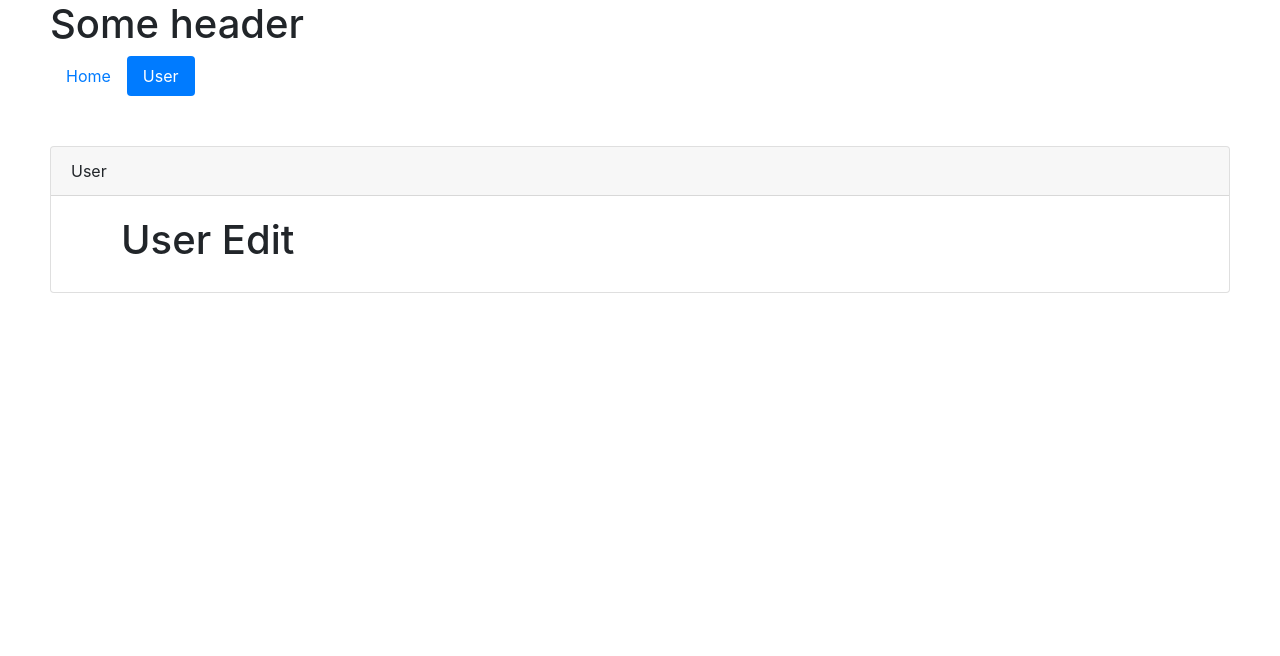
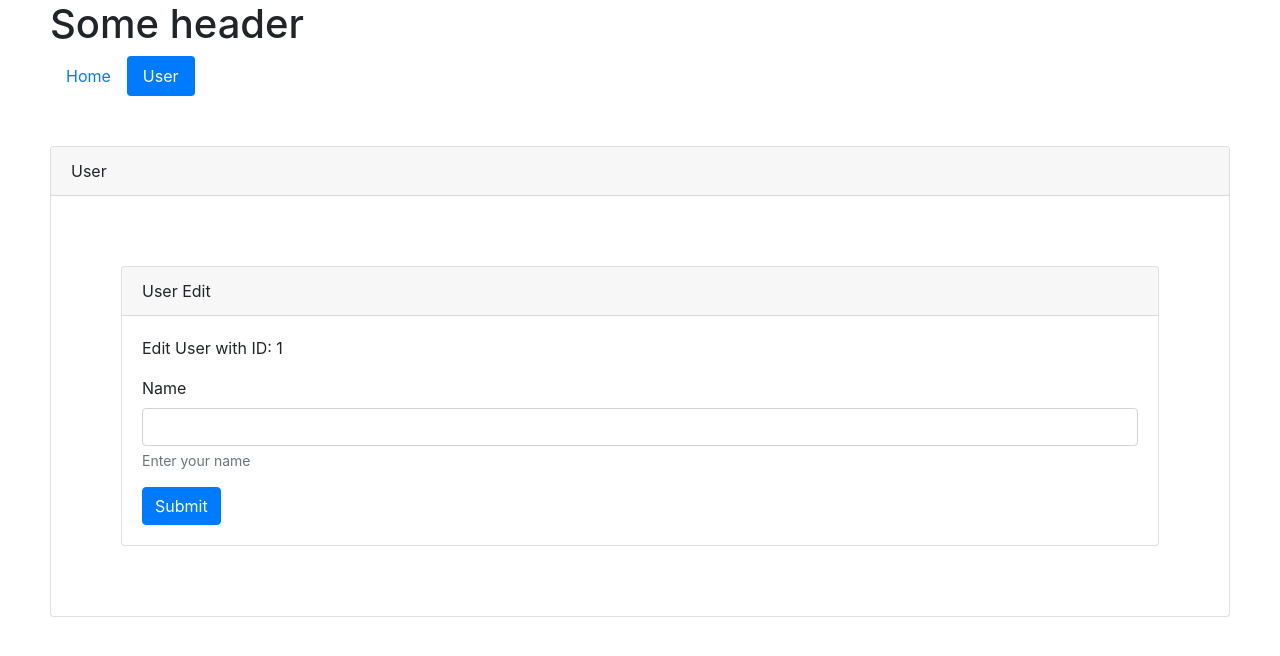
Before and after one commit to dzarezenko/beetroot2-vue-routing, a Vue app: page /user/1/edit in a window 1280 px wide. Shown: the top 656 px of the page. Built offline with nearby package versions, Linux system fonts and the light colour scheme.

Commit message:
Router query arguments

```diff
--- a/src/components/user/UserDetails.vue
+++ b/src/components/user/UserDetails.vue
@@ -1,11 +1,12 @@
 <template>
   <div class="card">
     <div class="card-header">
-      User
+      User Details
     </div>
     <div class="card-body">
       <p>
-        User ID: {{ userId }}
+        User ID: {{ userId }}<br />
+        Name: {{ $route.query.name }}
       </p>
       <button type="button" class="btn btn-warning" @click="editUser">Edit</button>
     </div>
--- a/src/components/user/UserEdit.vue
+++ b/src/components/user/UserEdit.vue
@@ -1,3 +1,20 @@
 <template>
-  <h1>User Edit</h1>
+  <div class="card">
+    <div class="card-header">
+      User Edit
+    </div>
+    <div class="card-body">
+      <p>
+        Edit User with ID: {{ $route.params.id }}
+      </p>
+      <form :action="`/user/${$route.params.id}`">
+        <div class="form-group">
+          <label for="exampleInputEmail1">Name</label>
+          <input name="name" class="form-control" id="exampleInputEmail1" aria-describedby="emailHelp">
+          <small id="emailHelp" class="form-text text-muted">Enter your name</small>
+        </div>
+        <button type="submit" class="btn btn-primary">Submit</button>
+      </form>
+    </div>
+  </div>
 </template>
```
